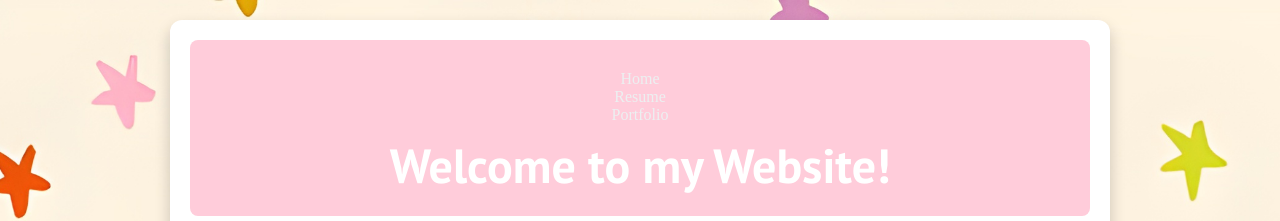
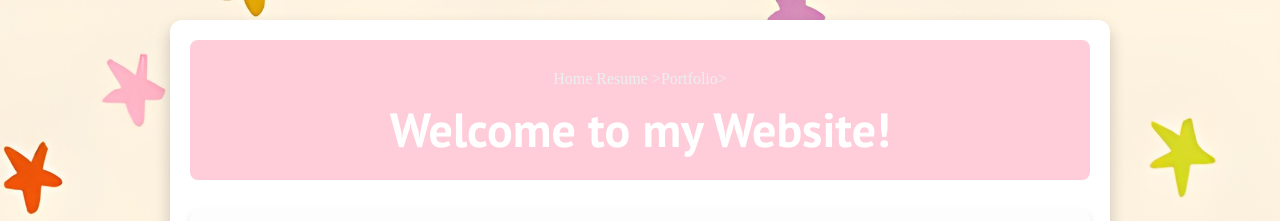
Before and after one commit to juliasveen/juliasveen.github.io, a plain HTML site: page index.html in a window 1280 px wide. Shown: the top 221 px of the page. Drawn offline with Linux system fonts and the light colour scheme; files whose address does not match are found by name.

Commit message:
Update index.html

```diff
--- a/index.html
+++ b/index.html
@@ -14,9 +14,9 @@
         <header class="header">
             <div class="header-section">
             <ul>
-                <li><a href="#">Home</a></li>
-                <li><a href="#">Resume</a></li>
-                <li><a href="#">Portfolio</a></li>
+                <a href="#">Home</a>
+                <a href="#">Resume</a>
+                <!<li>><a href="#">Portfolio</a><!></li>>
             </ul>
         </div>
             <h1>Welcome to my Website!</h1>
```
